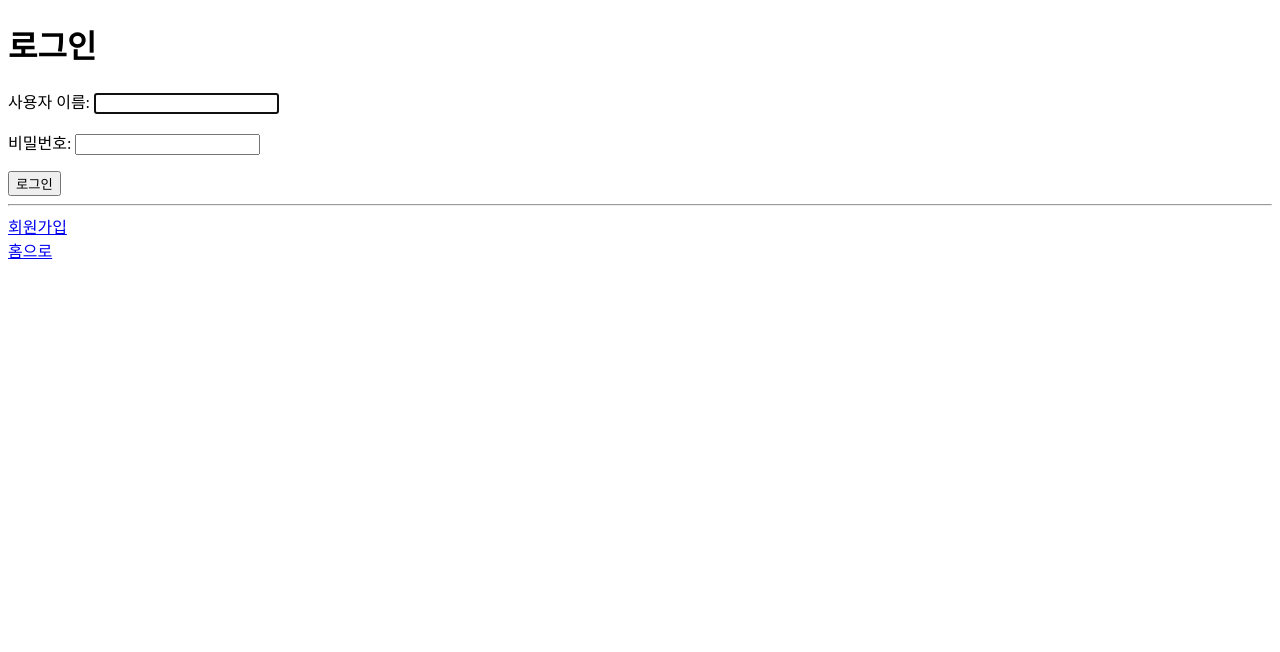
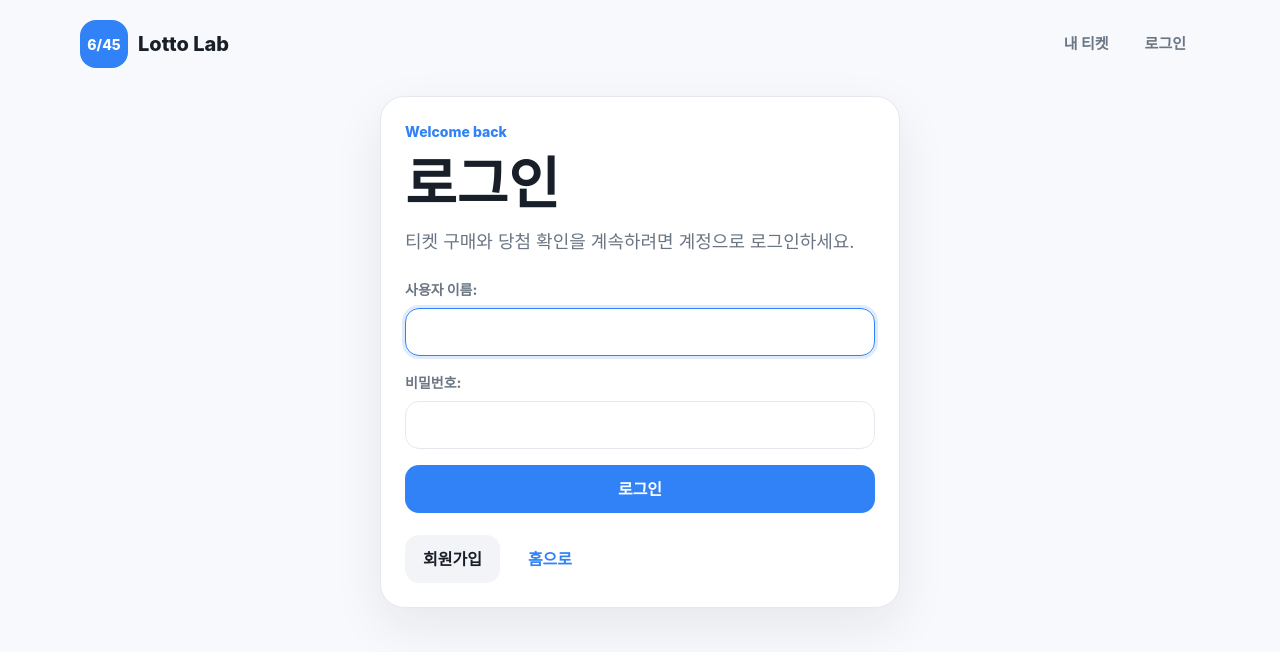
Before and after one commit to carolyn0515/lotto, a Django app: page /login/ in a window 1280 px wide. Shown: the top 652 px of the page. Run offline with Django 5.2, Linux system fonts and the light colour scheme.

Commit message:
style: Polish login page layout

```diff
--- a/lotto/templates/lotto/login.html
+++ b/lotto/templates/lotto/login.html
@@ -1,24 +1,22 @@
-<!DOCTYPE html>
-<html lang="ko">
-<head>
-    <meta charset="UTF-8">
-    <title>로그인</title>
-</head>
-<body>
+{% extends "lotto/base.html" %}
+
+{% block title %}로그인 | Lotto Lab{% endblock %}
+
+{% block content %}
+<section class="card form-card">
+    <p class="eyebrow">Welcome back</p>
     <h1>로그인</h1>
+    <p class="lead">티켓 구매와 당첨 확인을 계속하려면 계정으로 로그인하세요.</p>
 
-    <form method="post">
+    <form method="post" class="section">
         {% csrf_token %}
-
         {{ form.as_p }}
-
-        <button type="submit">로그인</button>
+        <button class="button full" type="submit">로그인</button>
     </form>
 
-    <hr>
-
-    <a href="{% url 'lotto:signup' %}">회원가입</a>
-    <br>
-    <a href="{% url 'lotto:home' %}">홈으로</a>
-</body>
-</html>
+    <div class="actions">
+        <a class="button secondary" href="{% url 'lotto:signup' %}">회원가입</a>
+        <a class="button ghost" href="{% url 'lotto:home' %}">홈으로</a>
+    </div>
+</section>
+{% endblock %}
```
